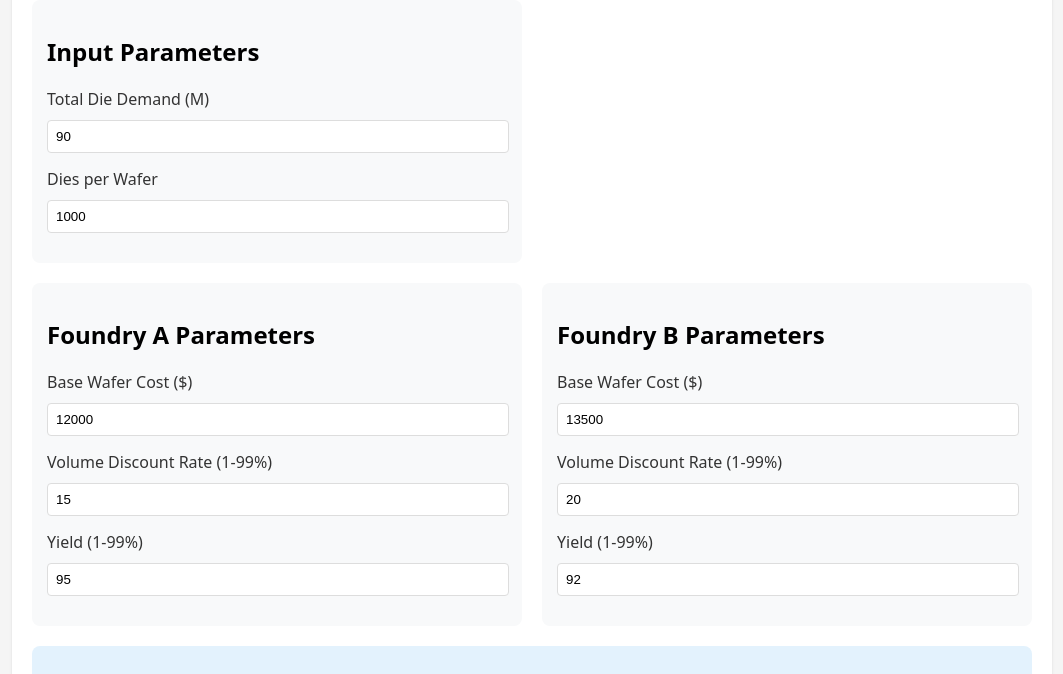
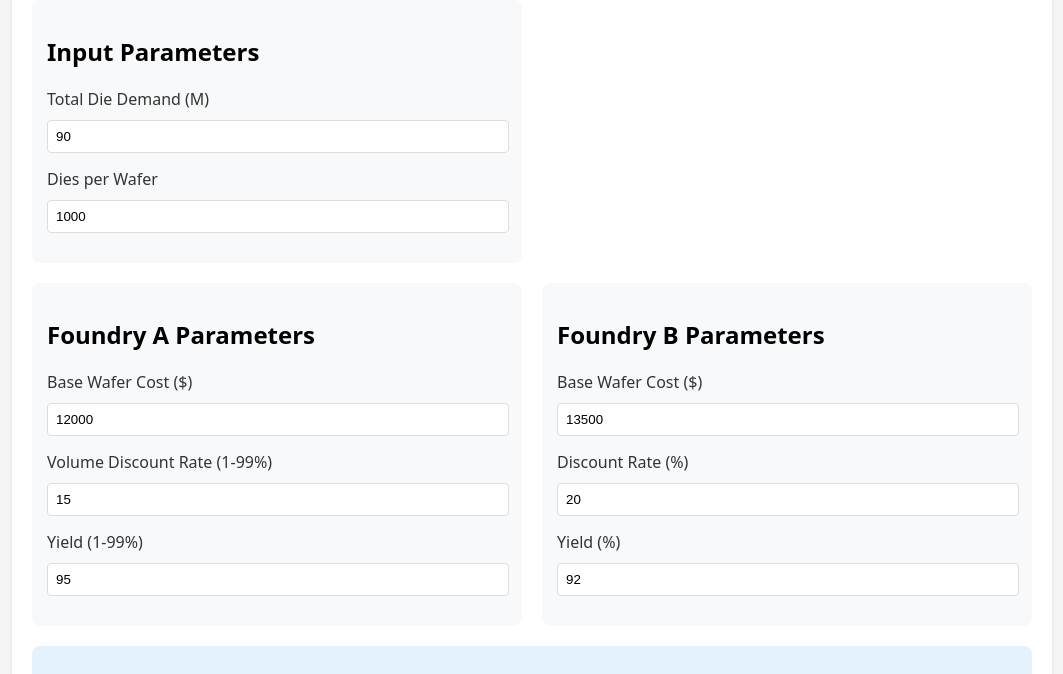
Before and after one commit to SiliconAnalysts/fabless_foundry_fabless_dominant_fabless_allocation, a plain HTML site: page index.html in a window 1280 px wide. Shown: the part 126-800 px from the top of the page, without its empty margins (108-1171 px from the left). Drawn offline with nearby package versions, Linux system fonts and the light colour scheme.

Commit message:
Update index.html

```diff
--- a/index.html
+++ b/index.html
@@ -118,12 +118,12 @@
                     <input type="number" id="foundryBCost" value="13500">
                 </div>
                 <div>
-                    <label>Volume Discount Rate (1-99%)</label>
+                    <label>Discount Rate (%)</label>
                     <input type="number" id="foundryBDiscount" value="20" min="1" max="99">
                     <div id="foundryBDiscountError" class="error"></div>
                 </div>
                 <div>
-                    <label>Yield (1-99%)</label>
+                    <label>Yield (%)</label>
                     <input type="number" id="foundryBYield" value="92" min="1" max="99">
                     <div id="foundryBYieldError" class="error"></div>
                 </div>
```
